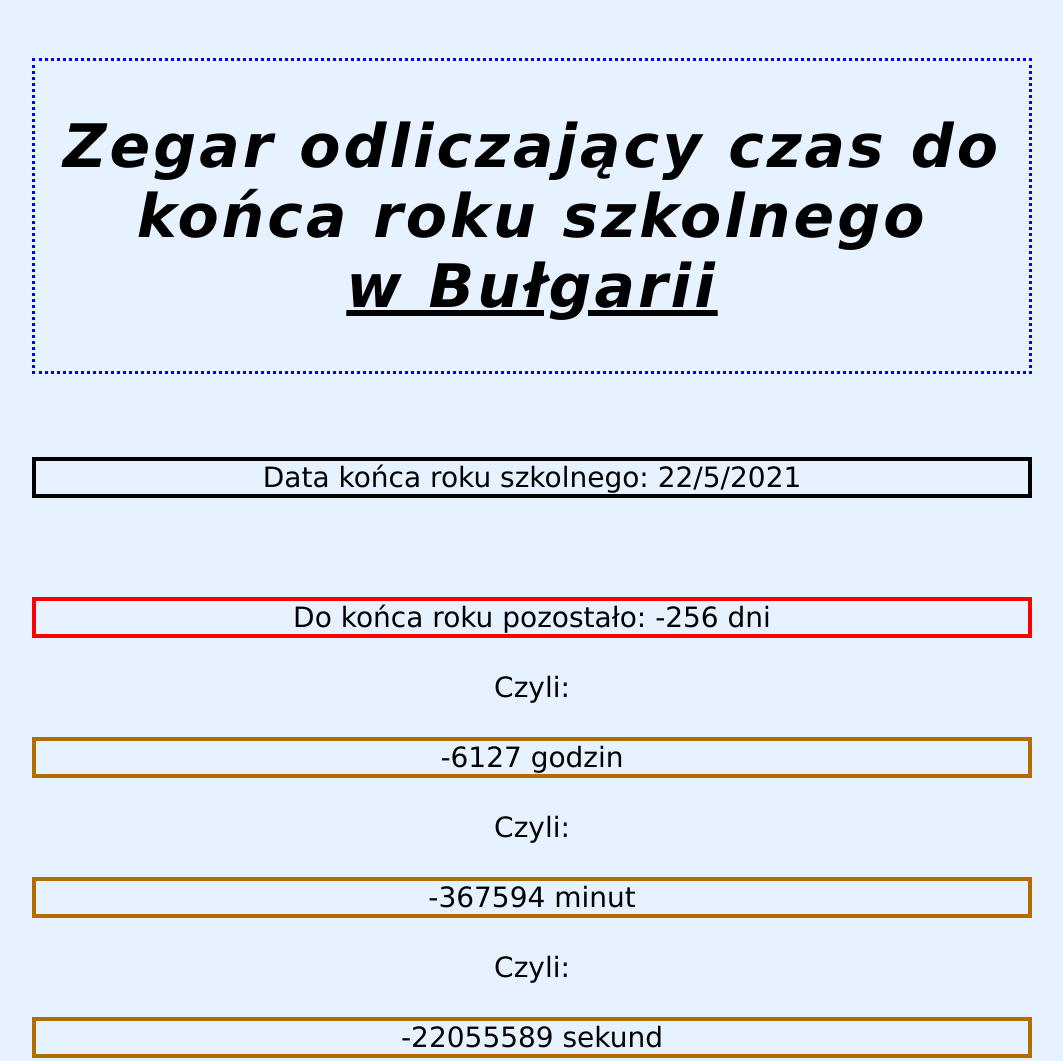
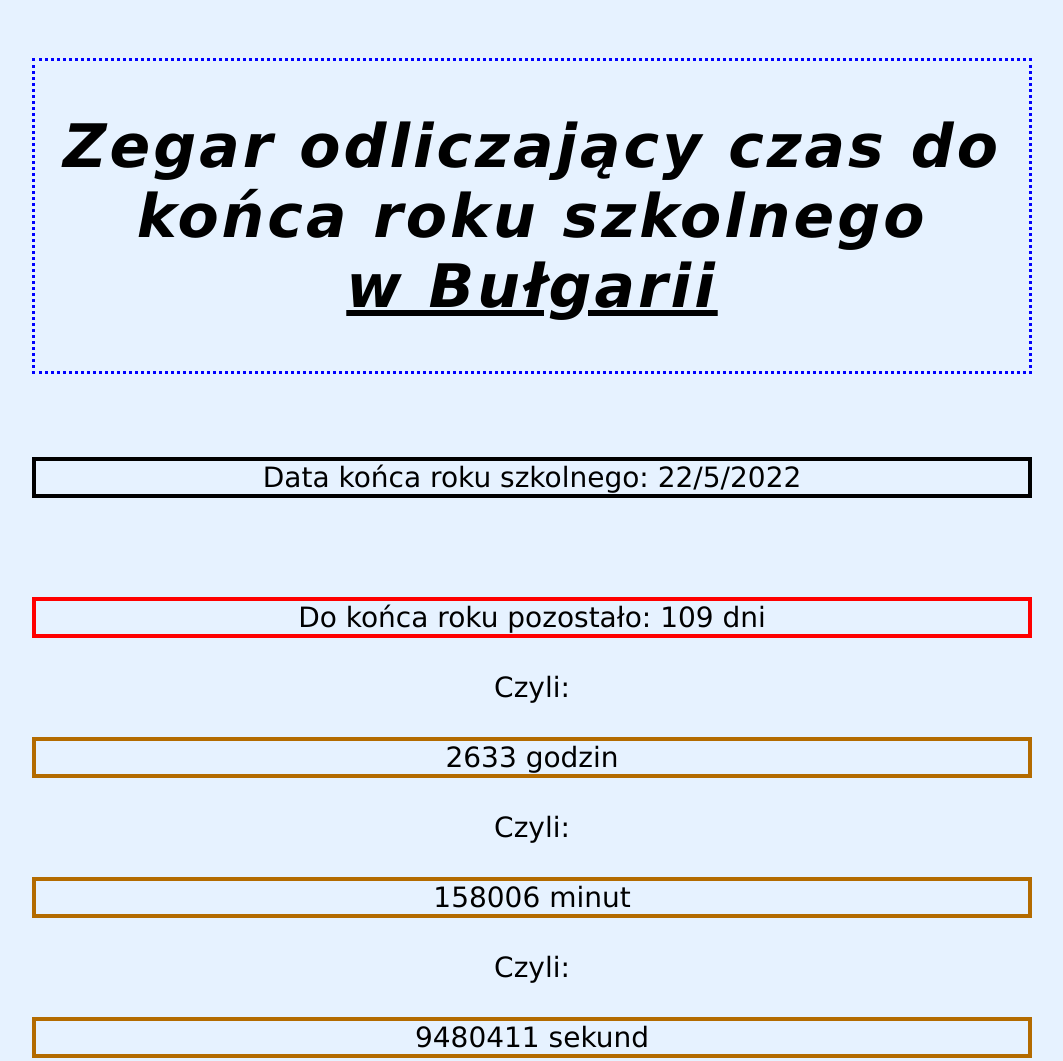
Before and after one commit to JakubTrybowski/s4, a plain HTML site: page bulgaria.html in a window 1280 px wide. Shown: the top 1061 px of the page, without its empty margins (108-1171 px from the left). Drawn offline with Linux system fonts and the light colour scheme.

Commit message:
Update bulgaria.html

```diff
--- a/bulgaria.html
+++ b/bulgaria.html
@@ -20,7 +20,7 @@
 		var rok = dzisiaj.getFullYear();
 		var milisekundy = dzisiaj.getTime();
 
-		var end = new Date("05/22/2021");
+		var end = new Date("05/22/2022");
 		var endDzien = end.getDate();
 		var endMiesiac = end.getMonth()+1;
 		var endRok = end.getFullYear();
```
